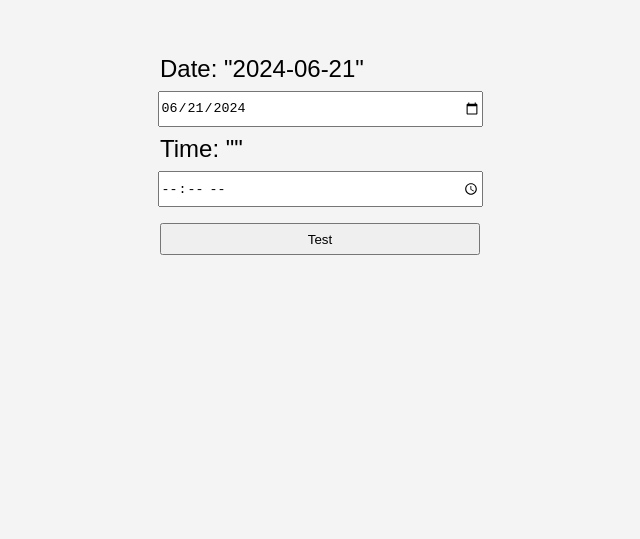
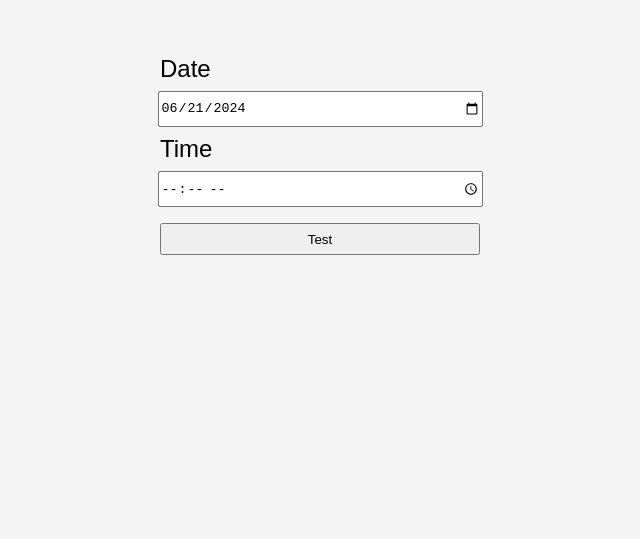
Before and after one commit to Nicola3341246/DateTimer, an Angular app in the folder timer-app/: page /dateTimerForm in a window 1280 px wide. Before the commit this address led to /. Shown: the part 261-800 px from the top of the page, without its empty margins (320-960 px from the left). Built offline with nearby package versions, Linux system fonts and the light colour scheme.

Commit message:
little restructure

```diff
--- a/timer-app/src/app/app.component.ts
+++ b/timer-app/src/app/app.component.ts
@@ -1,6 +1,6 @@
 import { Component } from '@angular/core';
 import { RouterLink, RouterOutlet } from '@angular/router';
-import { DateTimerComponent } from './dateTimer/dateTimer.component';
+import { DateTimerComponent } from './dateTimerForm/dateTimerForm.component';
 
 @Component({
   selector: 'app-root',
--- a/timer-app/src/app/app.routes.ts
+++ b/timer-app/src/app/app.routes.ts
@@ -1,6 +1,6 @@
 import { Routes } from '@angular/router';
-import { DateTimerComponent } from './dateTimer/dateTimer.component';
+import { DateTimerComponent } from './dateTimerForm/dateTimerForm.component';
 
 export const routes: Routes = [
-    { path:'dateTimer', component: DateTimerComponent},
+    { path:'dateTimerForm', component: DateTimerComponent},
 ];
--- a/timer-app/src/app/dateTimer/dateTimer.component.html
+++ /dev/null
@@ -1,9 +0,0 @@
-<main>
-  <div class="TimeForms">
-    <label for="dateInput">Date: "{{ dateInputValue }}"</label>
-    <input id="dateInput" type="date" [(ngModel)]="dateInputValue" />
-    <label for="timeInput">Time: "{{ timeInputValue }}"</label>
-    <input id="timeInput" type="time" [(ngModel)]="timeInputValue" />
-    <button>Test</button>
-  </div>
-</main>
--- a/timer-app/src/app/dateTimer/dateTimer.component.ts
+++ /dev/null
@@ -1,16 +0,0 @@
-import { Component } from "@angular/core";
-import { FormsModule } from "@angular/forms";
-import { get } from "http";
-
-@Component({
-    selector: 'date-timer',
-    standalone: true,
-    templateUrl: './dateTimer.component.html',
-    styleUrl: './dateTimer.component.css',
-    imports: [FormsModule],
-})
-
-export class DateTimerComponent {
-    dateInputValue: string = new Date().toISOString().substring(0,10);
-    timeInputValue: string = '';
-}
--- /dev/null
+++ b/timer-app/src/app/dateTimerForm/dateTimerForm.component.html
@@ -0,0 +1,13 @@
+<main>
+  <form
+    class="TimeForms"
+    [formGroup]="dateTimer"
+    (ngSubmit)="onDateTimerSubmit()"
+  >
+    <label for="dateInput">Date</label>
+    <input id="dateInput" type="date" formControlName="dateInput" />
+    <label for="timeInput">Time</label>
+    <input id="timeInput" type="time" formControlName="timeInput" />
+    <button>Test</button>
+  </form>
+</main>
--- /dev/null
+++ b/timer-app/src/app/dateTimerForm/dateTimerForm.component.ts
@@ -0,0 +1,33 @@
+import { Component } from "@angular/core";
+import { FormsModule, ReactiveFormsModule, FormGroup, FormControl } from "@angular/forms";
+
+@Component({
+    selector: 'date-timer',
+    standalone: true,
+    templateUrl: './dateTimerForm.component.html',
+    styleUrl: './dateTimerForm.component.css',
+    imports: [FormsModule, ReactiveFormsModule],
+})
+
+export class DateTimerComponent {
+    dateTimer = new FormGroup({
+        dateInput: new FormControl(new Date().toISOString().substring(0,10)),
+        timeInput: new FormControl(''),
+    });
+
+    onDateTimerSubmit() {
+        if (this.dateTimer.value.timeInput === '') {
+            alert('Please enter a time');
+        }
+
+        if (this.dateTimer.value.dateInput === '') {
+            alert('Please enter a date');
+        }
+
+        const dateTime = new Date(this.dateTimer.value.dateInput + 'T' + this.dateTimer.value.timeInput);
+        const now = new Date();
+        if (dateTime < now) {
+            alert('Please enter a future date and time');
+        }
+    }
+}
```
Also changed, not shown: timer-app/src/app/dateTimerForm/dateTimerForm.component.css (renamed from timer-app/src/app/dateTimer/dateTimer.component.css), 1 other file (tests, documents, lock files or other folders).
